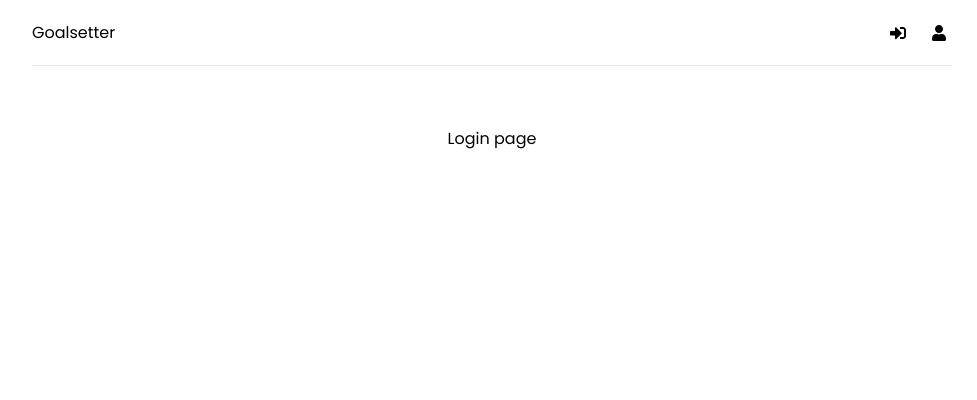
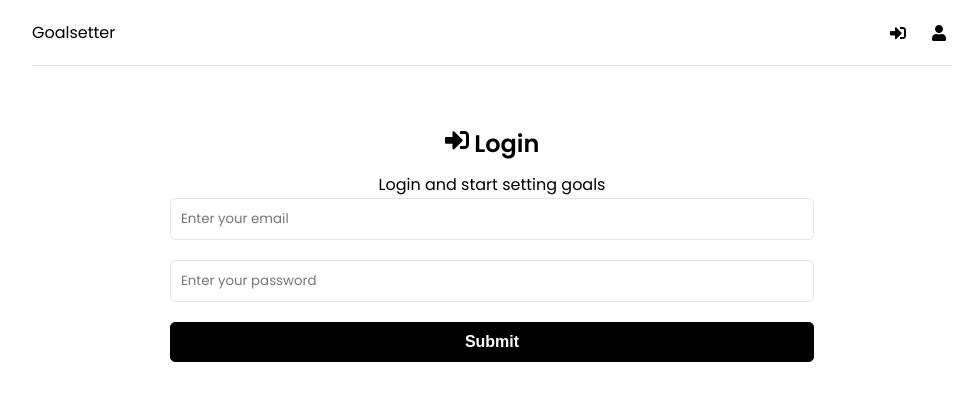
Before and after one commit to Wajud/learn-the-mern-stack, a React (Create React App) app in the folder frontend/: page /login in a window 1280 px wide. Shown: the top 400 px of the page, without its empty margins (148-1125 px from the left). Built offline with nearby package versions, Linux system fonts and the light colour scheme.

Commit message:
added login page, frontend UI

```diff
--- a/frontend/src/pages/login.jsx
+++ b/frontend/src/pages/login.jsx
@@ -1,5 +1,66 @@
+import { useState, useEffect } from "react";
+import { FaSignInAlt } from "react-icons/fa";
 function Login() {
-  return <div>Login page</div>;
+  const [formData, setFormData] = useState({
+    email: "",
+    password: "",
+  });
+
+  const { name, email, password, password2 } = formData;
+
+  const onChange = (e) => {
+    setFormData((prevState) => ({
+      ...prevState,
+      [e.target.name]: e.target.value,
+    }));
+  };
+
+  const onSubmit = (e) => {
+    e.preventDefault();
+  };
+
+  return (
+    <>
+      <section>
+        <h1>
+          <FaSignInAlt></FaSignInAlt> Login
+        </h1>
+        <p>Login and start setting goals</p>
+      </section>
+      <section className="form">
+        <form onSubmit={onSubmit}>
+          <div className="form-group">
+            <input
+              type="email"
+              className="form-control"
+              id="email"
+              name="email"
+              value={email}
+              placeholder="Enter your email"
+              onChange={onChange}
+            />
+          </div>
+          <div className="form-group">
+            <input
+              type="text"
+              className="form-control"
+              id="password"
+              name="password"
+              value={password}
+              placeholder="Enter your password"
+              onChange={onChange}
+            />
+          </div>
+
+          <div className="form-group">
+            <button type="Submit" className="btn btn-block">
+              Submit
+            </button>
+          </div>
+        </form>
+      </section>
+    </>
+  );
 }
 
 export default Login;
```
